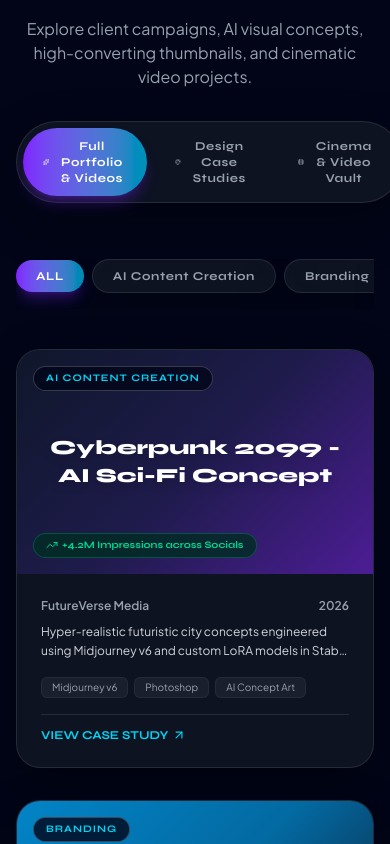
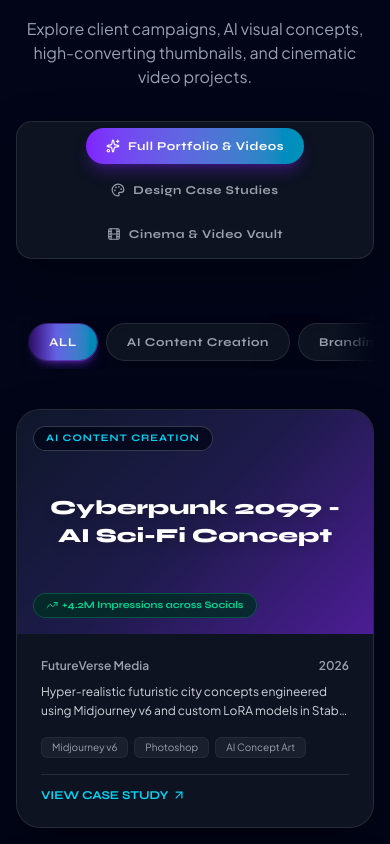
Before and after one commit to prashantyadav9956/portfolio, a React (Vite) app: page / in a window 390 px wide. Shown: the part 10080-10924 px from the top of the page. Built offline with nearby package versions, Linux system fonts and the light colour scheme.

Commit message:
fix: replace Linkedin with Link2 fix vercel build

```diff
--- a/src/components/Contact.jsx
+++ b/src/components/Contact.jsx
@@ -9,7 +9,7 @@ import {
   CheckCircle2,
   Copy,
   Check,
-  Linkedin,
+  Link2,
   MessageSquare,
   ArrowUpRight
 } from 'lucide-react';
@@ -148,7 +148,7 @@ export default function Contact() {
                 <div className="flex items-center justify-between mb-3">
                   <div className="flex items-center gap-3">
                     <div className="p-2.5 rounded-xl bg-blue-600/30 text-cyan-400">
-                      <Linkedin className="w-5 h-5" />
+                      <Link2 className="w-5 h-5" />
                     </div>
                     <div>
                       <h4 className="font-syne font-bold text-white text-sm">Connect On LinkedIn</h4>
--- a/src/components/Footer.jsx
+++ b/src/components/Footer.jsx
@@ -1,6 +1,6 @@
 import React, { useState, useEffect } from 'react';
 import { personalInfo } from '../data/portfolioData';
-import { Sparkles, ArrowUp, Clock, Heart, Linkedin } from 'lucide-react';
+import { Sparkles, ArrowUp, Clock, Heart, Link2 } from 'lucide-react';
 
 export default function Footer() {
   const [time, setTime] = useState('');
@@ -63,7 +63,7 @@ export default function Footer() {
               className="flex items-center gap-2 px-4 py-2 rounded-2xl glass-panel border-blue-500/30 text-xs font-syne font-bold text-cyan-300 hover:text-white transition-colors"
               data-cursor="LINKEDIN"
             >
-              <Linkedin className="w-4 h-4 text-blue-400" />
+              <Link2 className="w-4 h-4 text-blue-400" />
               <span>LinkedIn Profile</span>
             </a>
 
--- a/src/components/Portfolio.jsx
+++ b/src/components/Portfolio.jsx
@@ -8,19 +8,12 @@ import { LayoutGrid, Eye, ArrowUpRight, TrendingUp, Sparkles, Film, Palette } fr
 export default function Portfolio() {
   const [activeCategory, setActiveCategory] = useState('ALL');
   const [selectedProjectIndex, setSelectedProjectIndex] = useState(null);
-  const [portfolioTab, setPortfolioTab] = useState('ALL'); // 'ALL', 'DESIGN', 'VIDEO'
+  const [portfolioTab, setPortfolioTab] = useState('ALL');
 
   const categories = [
-    'ALL',
-    'AI Content Creation',
-    'Branding',
-    'Video Editing',
-    'Thumbnail Design',
-    'Posters',
-    'Social Media Creatives',
-    'Photo Editing',
-    'Presentations',
-    'Graphic Design'
+    'ALL', 'AI Content Creation', 'Branding', 'Video Editing',
+    'Thumbnail Design', 'Posters', 'Social Media Creatives',
+    'Photo Editing', 'Presentations', 'Graphic Design'
   ];
 
   const filteredProjects = activeCategory === 'ALL'
@@ -28,15 +21,13 @@ export default function Portfolio() {
     : portfolioProjects.filter(p => p.category === activeCategory);
 
   const handlePrevProject = () => {
-    if (selectedProjectIndex !== null && selectedProjectIndex > 0) {
+    if (selectedProjectIndex !== null && selectedProjectIndex > 0)
       setSelectedProjectIndex(selectedProjectIndex - 1);
-    }
   };
 
   const handleNextProject = () => {
-    if (selectedProjectIndex !== null && selectedProjectIndex < filteredProjects.length - 1) {
+    if (selectedProjectIndex !== null && selectedProjectIndex < filteredProjects.length - 1)
       setSelectedProjectIndex(selectedProjectIndex + 1);
-    }
   };
 
   const currentSelectedProject = selectedProjectIndex !== null ? filteredProjects[selectedProjectIndex] : null;
@@ -48,105 +39,94 @@ export default function Portfolio() {
         {/* Header */}
         <div className="text-center max-w-3xl mx-auto mb-10">
           <motion.div
-            initial={{ opacity: 0, y: 20 }}
-            whileInView={{ opacity: 1, y: 0 }}
-            viewport={{ once: true }}
+            initial={{ opacity: 0, y: 20 }} whileInView={{ opacity: 1, y: 0 }} viewport={{ once: true }}
             className="inline-flex items-center gap-2 px-4 py-1.5 rounded-full glass-panel border-cyan-500/30 text-xs font-bold text-cyan-400 font-syne uppercase tracking-wider mb-4"
           >
             <LayoutGrid className="w-3.5 h-3.5" />
             <span>Showcase & Case Studies</span>
           </motion.div>
           <motion.h2
-            initial={{ opacity: 0, y: 20 }}
-            whileInView={{ opacity: 1, y: 0 }}
-            viewport={{ once: true }}
-            transition={{ delay: 0.1 }}
+            initial={{ opacity: 0, y: 20 }} whileInView={{ opacity: 1, y: 0 }} viewport={{ once: true }} transition={{ delay: 0.1 }}
             className="text-3xl sm:text-5xl font-extrabold font-syne tracking-tight mb-4"
           >
             Selected <span className="gradient-text">Masterpieces</span> & Works
           </motion.h2>
           <motion.p
-            initial={{ opacity: 0, y: 20 }}
-            whileInView={{ opacity: 1, y: 0 }}
-            viewport={{ once: true }}
-            transition={{ delay: 0.2 }}
+            initial={{ opacity: 0, y: 20 }} whileInView={{ opacity: 1, y: 0 }} viewport={{ once: true }} transition={{ delay: 0.2 }}
             className="text-gray-400 text-base sm:text-lg mb-8"
           >
             Explore client campaigns, AI visual concepts, high-converting thumbnails, and cinematic video projects.
           </motion.p>
 
-          {/* Main Showcase Mode Tabs */}
-          <div className="inline-flex items-center p-1.5 rounded-full glass-panel border-white/10 gap-2 mb-4">
+          {/* Main Tab Switcher */}
+          <div className="inline-flex flex-wrap items-center justify-center p-1.5 rounded-2xl sm:rounded-full glass-panel border-white/10 gap-2 mb-4">
+            {[
+              { id: 'ALL',    label: 'Full Portfolio & Videos', Icon: Sparkles },
+              { id: 'DESIGN', label: 'Design Case Studies',     Icon: Palette  },
+              { id: 'VIDEO',  label: 'Cinema & Video Vault',    Icon: Film     },
+            ].map(({ id, label, Icon }) => (
               <button
-              onClick={() => setPortfolioTab('ALL')}
+                key={id}
+                onClick={() => setPortfolioTab(id)}
                 className={`flex items-center gap-2 px-5 py-2.5 rounded-full text-xs font-bold font-syne tracking-wider transition-all duration-300 ${
-                portfolioTab === 'ALL'
+                  portfolioTab === id
                     ? 'bg-gradient-to-r from-violet-600 to-cyan-600 text-white shadow-lg shadow-violet-600/30'
                     : 'text-gray-400 hover:text-white'
                 }`}
               >
-              <Sparkles className="w-3.5 h-3.5" />
-              <span>Full Portfolio & Videos</span>
+                <Icon className="w-3.5 h-3.5" />
+                <span>{label}</span>
               </button>
-
-            <button
-              onClick={() => setPortfolioTab('DESIGN')}
-              className={`flex items-center gap-2 px-5 py-2.5 rounded-full text-xs font-bold font-syne tracking-wider transition-all duration-300 ${
-                portfolioTab === 'DESIGN'
-                  ? 'bg-gradient-to-r from-violet-600 to-cyan-600 text-white shadow-lg shadow-violet-600/30'
-                  : 'text-gray-400 hover:text-white'
-              }`}
-            >
-              <Palette className="w-3.5 h-3.5" />
-              <span>Design Case Studies</span>
-            </button>
-
-            <button
-              onClick={() => setPortfolioTab('VIDEO')}
-              className={`flex items-center gap-2 px-5 py-2.5 rounded-full text-xs font-bold font-syne tracking-wider transition-all duration-300 ${
-                portfolioTab === 'VIDEO'
-                  ? 'bg-gradient-to-r from-violet-600 to-cyan-600 text-white shadow-lg shadow-violet-600/30'
-                  : 'text-gray-400 hover:text-white'
-              }`}
-            >
-              <Film className="w-3.5 h-3.5" />
-              <span>Cinema & Video Vault</span>
-            </button>
+            ))}
           </div>
         </div>
 
-        {/* Section 1: Design Case Studies Grid */}
+        {/* ── DESIGN CASE STUDIES ───────────────────────────────────────── */}
         {(portfolioTab === 'ALL' || portfolioTab === 'DESIGN') && (
           <div className="mb-16">
 
-            {/* Category Filter Pills Bar */}
-            <div className="flex items-center justify-start md:justify-center overflow-x-auto pb-4 mb-10 gap-2 scrollbar-none">
-              {categories.map((cat) => (
+            {/* Smooth horizontal-scroll category filter */}
+            <div className="relative mb-10">
+              {/* Fade edges */}
+              <div className="pointer-events-none absolute left-0 top-0 h-full w-10 bg-gradient-to-r from-slate-950 to-transparent z-10" />
+              <div className="pointer-events-none absolute right-0 top-0 h-full w-10 bg-gradient-to-l from-slate-950 to-transparent z-10" />
+
+              <div
+                className="flex items-center gap-2 overflow-x-auto py-2 px-3"
+                style={{ scrollbarWidth: 'none', WebkitOverflowScrolling: 'touch' }}
+              >
+                {categories.map((cat) => {
+                  const isActive = activeCategory === cat;
+                  return (
                     <button
                       key={cat}
-                  onClick={() => {
-                    setActiveCategory(cat);
-                    setSelectedProjectIndex(null);
-                  }}
-                  className={`whitespace-nowrap px-5 py-2 rounded-full text-xs font-bold font-syne tracking-wider transition-all duration-300 ${
-                    activeCategory === cat
-                      ? 'bg-gradient-to-r from-violet-600 to-cyan-600 text-white shadow-lg shadow-violet-600/30'
-                      : 'glass-panel text-gray-400 hover:text-white border-white/10'
+                      onClick={() => { setActiveCategory(cat); setSelectedProjectIndex(null); }}
+                      className={`relative flex-shrink-0 px-5 py-2.5 rounded-full text-xs font-bold font-syne tracking-wider transition-all duration-300 border ${
+                        isActive
+                          ? 'text-white border-violet-500/50 shadow-lg shadow-violet-600/20'
+                          : 'text-gray-400 border-white/10 glass-panel hover:text-white hover:border-white/30'
                       }`}
-                  data-cursor={cat}
                     >
+                      {isActive && (
+                        <motion.div
+                          layoutId="activeCategoryBg"
+                          className="absolute inset-0 bg-gradient-to-r from-violet-600 to-cyan-600 rounded-full -z-10 shadow-md shadow-violet-500/30"
+                          transition={{ type: 'spring', stiffness: 350, damping: 30 }}
+                        />
+                      )}
                       {cat}
                     </button>
-              ))}
+                  );
+                })}
+              </div>
             </div>
 
-            {/* Portfolio Projects Grid */}
+            {/* Portfolio Grid */}
             <motion.div layout className="grid grid-cols-1 md:grid-cols-2 lg:grid-cols-3 gap-8">
               <AnimatePresence>
                 {filteredProjects.map((project, idx) => (
                   <motion.div
-                    key={project.id}
-                    layout
+                    key={project.id} layout
                     initial={{ opacity: 0, scale: 0.9 }}
                     animate={{ opacity: 1, scale: 1 }}
                     exit={{ opacity: 0, scale: 0.9 }}
@@ -155,30 +135,22 @@ export default function Portfolio() {
                     className="group relative rounded-3xl glass-panel glass-panel-hover border-white/10 overflow-hidden cursor-pointer flex flex-col justify-between"
                     data-cursor="VIEW"
                   >
-                    {/* Visual Thumbnail Frame */}
+                    {/* Thumbnail Frame */}
                     <div
                       className="w-full h-56 relative overflow-hidden flex items-center justify-center p-6 transition-transform duration-500 group-hover:scale-105"
                       style={{ background: project.imageBg }}
                     >
                       <div className="absolute inset-0 bg-grid-pattern opacity-20" />
-
-                      {/* Floating Category Badge */}
                       <span className="absolute top-4 left-4 px-3 py-1 rounded-full bg-slate-950/80 border border-white/20 text-[10px] font-bold font-syne text-cyan-400 uppercase tracking-widest backdrop-blur-md">
                         {project.category}
                       </span>
-
-                      {/* Impact pill */}
                       <span className="absolute bottom-4 left-4 px-3 py-1 rounded-full bg-emerald-950/80 border border-emerald-500/30 text-[10px] font-bold font-syne text-emerald-400 flex items-center gap-1 backdrop-blur-md">
                         <TrendingUp className="w-3 h-3" />
                         {project.metrics}
                       </span>
-
-                      {/* Title Preview Text inside Frame */}
                       <h3 className="relative z-10 text-xl font-extrabold font-syne text-white text-center drop-shadow-lg">
                         {project.title}
                       </h3>
-
-                      {/* Hover Overlay Icon */}
                       <div className="absolute inset-0 bg-slate-950/40 opacity-0 group-hover:opacity-100 transition-opacity duration-300 flex items-center justify-center">
                         <div className="w-12 h-12 rounded-full bg-gradient-to-r from-violet-600 to-cyan-600 text-white flex items-center justify-center shadow-xl transform scale-75 group-hover:scale-100 transition-transform duration-300">
                           <Eye className="w-6 h-6" />
@@ -186,29 +158,21 @@ export default function Portfolio() {
                       </div>
                     </div>
 
-                    {/* Card Content Details */}
+                    {/* Card Content */}
                     <div className="p-6 flex flex-col justify-between flex-grow">
                       <div>
                         <div className="flex items-center justify-between text-xs text-gray-400 font-semibold mb-2">
                           <span>{project.client}</span>
                           <span>{project.year}</span>
                         </div>
-
-                        <p className="text-xs text-gray-300 line-clamp-2 leading-relaxed mb-4">
-                          {project.description}
-                        </p>
+                        <p className="text-xs text-gray-300 line-clamp-2 leading-relaxed mb-4">{project.description}</p>
                       </div>
-
-                      {/* Tags & Action */}
                       <div>
                         <div className="flex flex-wrap gap-1.5 mb-4">
                           {project.tags.slice(0, 3).map((tag, i) => (
-                            <span key={i} className="text-[10px] px-2.5 py-0.5 rounded-md bg-white/5 border border-white/5 text-gray-400">
-                              {tag}
-                            </span>
+                            <span key={i} className="text-[10px] px-2.5 py-0.5 rounded-md bg-white/5 border border-white/5 text-gray-400">{tag}</span>
                           ))}
                         </div>
-
                         <div className="pt-3 border-t border-white/10 flex items-center justify-between">
                           <span className="text-xs font-bold font-syne text-cyan-400 group-hover:translate-x-1 transition-transform duration-300 flex items-center gap-1">
                             VIEW CASE STUDY
@@ -216,9 +180,7 @@ export default function Portfolio() {
                           </span>
                         </div>
                       </div>
-
                     </div>
-
                   </motion.div>
                 ))}
               </AnimatePresence>
@@ -226,14 +188,14 @@ export default function Portfolio() {
           </div>
         )}
 
-        {/* Section 2: Dedicated Video Showcase Vault */}
+        {/* ── VIDEO SHOWCASE ───────────────────────────────────────────── */}
         {(portfolioTab === 'ALL' || portfolioTab === 'VIDEO') && (
           <VideoShowcase />
         )}
 
       </div>
 
-      {/* Detail Popup Modal with Prev & Next Arrows */}
+      {/* Project Detail Modal */}
       <ProjectModal
         project={currentSelectedProject}
         onClose={() => setSelectedProjectIndex(null)}
@@ -244,7 +206,6 @@ export default function Portfolio() {
         currentIndex={selectedProjectIndex !== null ? selectedProjectIndex : 0}
         totalProjects={filteredProjects.length}
       />
-
     </section>
   );
 }
--- a/src/components/VideoShowcase.jsx
+++ b/src/components/VideoShowcase.jsx
@@ -1,6 +1,6 @@
 import React, { useState } from 'react';
 import { motion, AnimatePresence } from 'framer-motion';
-import { Play, Sparkles, Film, Video, Flame, X, TrendingUp, Calendar, CheckCircle2, Award, Clapperboard } from 'lucide-react';
+import { Play, Sparkles, Film, Flame, X, TrendingUp, Award, Clapperboard } from 'lucide-react';
 
 export const videoShowcaseData = {
   topVideos: [
@@ -30,7 +30,7 @@ export const videoShowcaseData = {
       id: "ai-1",
       title: "Boy Meets Girlfriend After Emotional Journey",
       category: "AI Narrative Cinema",
-      videoUrl: "/videos/videos/ai videos/Boy_meets_girlfriend_after_journey_202606011425.mp4",
+      videoUrl: "/videos/ai videos/Boy_meets_girlfriend_after_journey_202606011425.mp4",
       duration: "0:15",
       metrics: "Next-Gen Synthetic Media",
       description: "Hyper-realistic AI narrative scene generated using Midjourney v6 character consistency & Runway Gen-2 motion physics.",
@@ -40,7 +40,7 @@ export const videoShowcaseData = {
       id: "ai-2",
       title: "Traditional Outfit Aesthetic AI Motion",
       category: "AI Commercial Concept",
-      videoUrl: "/videos/videos/ai videos/Girl_in_traditional_outfit_plant._202606071259.mp4",
+      videoUrl: "/videos/ai videos/Girl_in_traditional_outfit_plant._202606071259.mp4",
       duration: "0:12",
       metrics: "Award-Grade Realism",
       description: "Photorealistic AI fashion model motion simulation created with custom LoRA weights and photorealistic depth lighting.",
@@ -50,7 +50,7 @@ export const videoShowcaseData = {
       id: "ai-3",
       title: "Futuristic Synthetic Storytelling Scene",
       category: "Generative Cinema",
-      videoUrl: "/videos/videos/ai videos/VN20260731_095937.mp4",
+      videoUrl: "/videos/ai videos/VN20260731_095937.mp4",
       duration: "0:25",
       metrics: "Generative Storytelling",
       description: "Cinematic synthetic sequence blending generative AI camera moves with composite lighting and atmospheric VFX.",
@@ -60,7 +60,7 @@ export const videoShowcaseData = {
       id: "ai-4",
       title: "Generative AI Character Story Sequence",
       category: "AI Concept Art",
-      videoUrl: "/videos/videos/ai videos/VN20260731_101117.mp4",
+      videoUrl: "/videos/ai videos/VN20260731_101117.mp4",
       duration: "0:35",
       metrics: "Viral Social Reach",
       description: "Custom AI character storytelling sequence engineered for commercial brand storytelling and synthetic media campaigns.",
@@ -102,16 +102,6 @@ export const videoShowcaseData = {
     },
     {
       id: "short-2",
-      title: "Marvel's New Trailer & Movie Reaction Hook",
-      category: "Micro Reel Hook",
-      videoUrl: "/videos/SHORTS/Marvel_s_New_Trailer_or_an_A24_Movie__🤯_Thunderbolts_Has_Everyone_Confused!(1080p).mp4",
-      duration: "0:45",
-      metrics: "Viral Pacing",
-      description: "Ultra-engaging vertical short created with hook retention psychology, energetic zooms, and punchy audio SFX.",
-      tags: ["Short Form", "Viral Hook", "Sound Design", "Subtitles"]
-    },
-    {
-      id: "short-3",
       title: "Brand Buddies Marketing Studio Agency Promo Reel",
       category: "Commercial Short",
       videoUrl: "/videos/SHORTS/VID-20260724-WA0005.mp4",
@@ -165,12 +155,12 @@ export default function VideoShowcase() {
       subtitle: "Fast-paced vertical shorts, dynamic motion subtitles, and high-CTR hooks designed to dominate Instagram Reels & YouTube Shorts.",
       videos: videoShowcaseData.shortVideos,
       accentColor: "from-rose-500 to-purple-500",
-      gridCols: "grid-cols-1 sm:grid-cols-3"
+      gridCols: "grid-cols-1 sm:grid-cols-2"
     }
   ];
 
   return (
-    <div className="mt-20 pt-16 border-t border-white/10">
+    <div className="mt-16 pt-12 border-t border-white/10">
 
       {/* Section Introduction */}
       <div className="text-center max-w-3xl mx-auto mb-16 px-4">
@@ -205,7 +195,7 @@ export default function VideoShowcase() {
 
       {/* Render Video Sub-sections */}
       <div className="space-y-20">
-        {sections.map((section, idx) => {
+        {sections.map((section) => {
           const Icon = section.icon;
           return (
             <div key={section.key} className="space-y-6">
```
Lines whose indentation alone changed are shown as unchanged.
